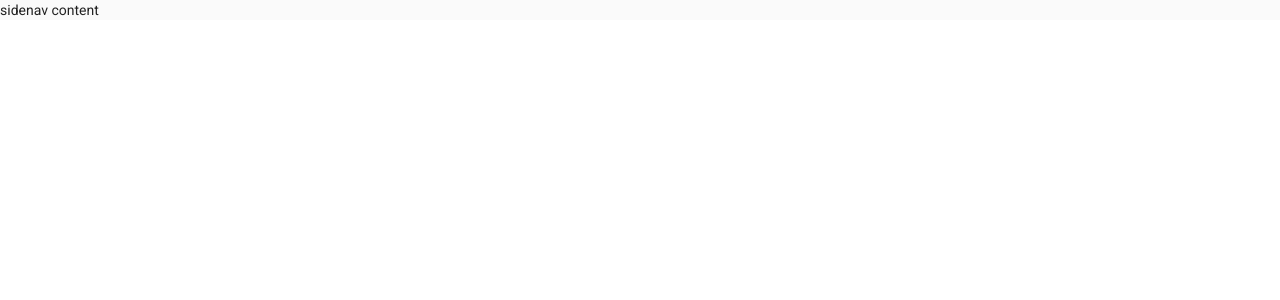
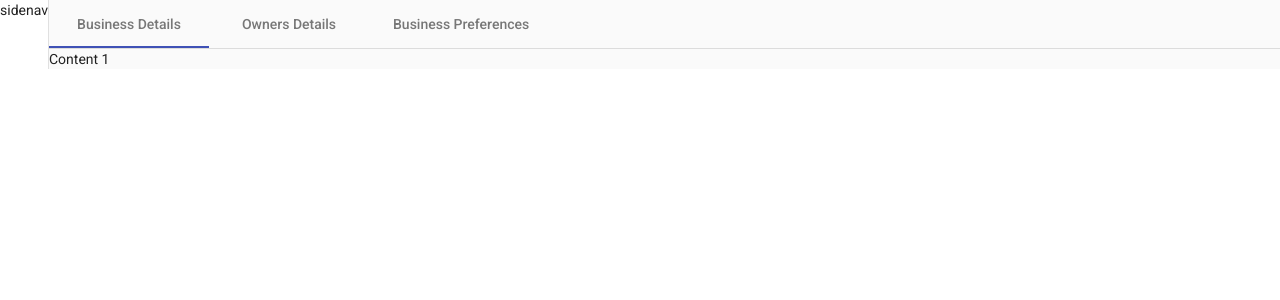
Before and after one commit to vnd7/book-manage, an Angular app in the folder booking-management/: page / in a window 1280 px wide. Shown: the top 300 px of the page. Built offline with nearby package versions, Linux system fonts and the light colour scheme.

Commit message:
add tabs

```diff
--- a/booking-management/src/app/app.module.ts
+++ b/booking-management/src/app/app.module.ts
@@ -6,6 +6,8 @@ import { AppComponent } from './app.component';
 import { BrowserAnimationsModule } from '@angular/platform-browser/animations';
 import {MatSidenavModule} from '@angular/material/sidenav';
 import { MainComponent } from './main/main.component';
+import {MatTabsModule} from '@angular/material/tabs';
+
 
 
 @NgModule({
@@ -17,7 +19,8 @@ import { MainComponent } from './main/main.component';
     BrowserModule,
     AppRoutingModule,
     BrowserAnimationsModule,
-    MatSidenavModule
+    MatSidenavModule,
+    MatTabsModule,
   ],
   providers: [],
   bootstrap: [AppComponent]
--- a/booking-management/src/app/main/main.component.html
+++ b/booking-management/src/app/main/main.component.html
@@ -1,9 +1,14 @@
 <mat-sidenav-container class="example-container">
-    <mat-sidenav >
+    <mat-sidenav mode="side" opened>
       sidenav
     </mat-sidenav>
 
     <mat-sidenav-content>
-      sidenav content
+        <mat-tab-group mat-align-tabs="start">
+            <mat-tab label="Business Details">Content 1</mat-tab>
+            <mat-tab label="Owners Details">Content 2</mat-tab>
+            <mat-tab label="Business Preferences">Content 3</mat-tab>
+          </mat-tab-group>
+
     </mat-sidenav-content>
   </mat-sidenav-container>
```
